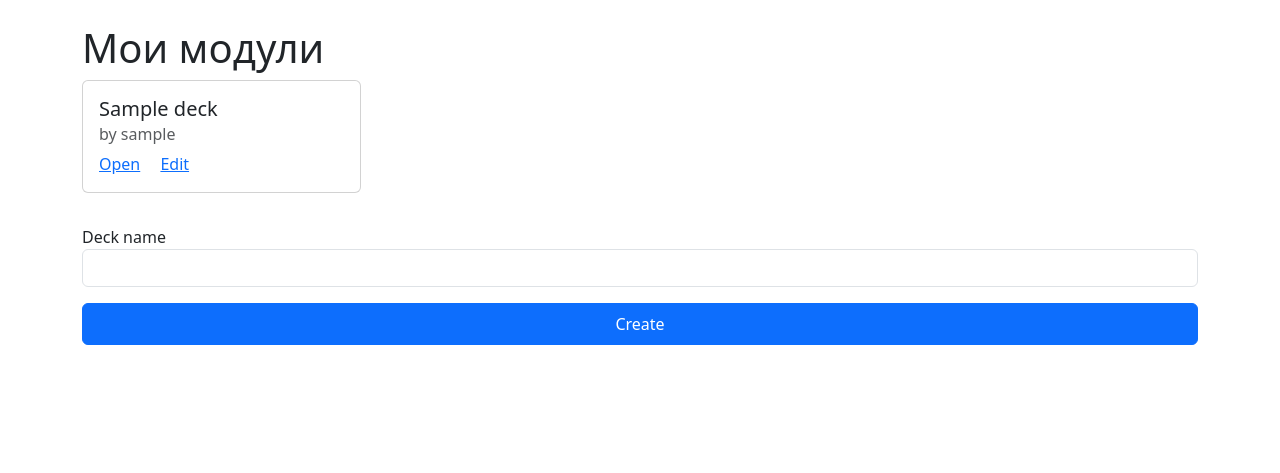
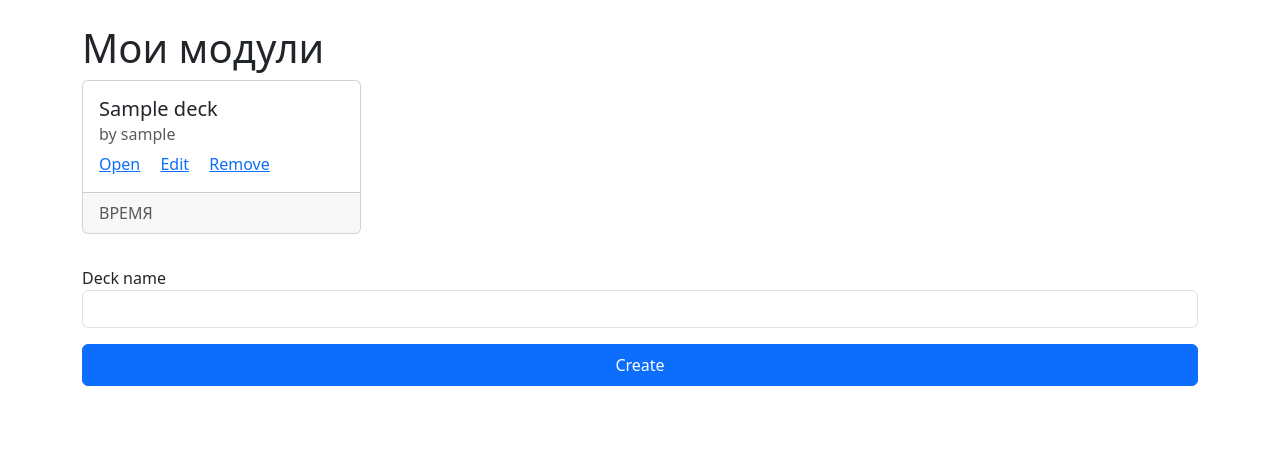
Before and after one commit to laxier/chinese2024FLASK, a Flask app: page /decks in a window 1280 px wide. Shown: the part 95-568 px from the top of the page. Run offline with Flask 3, Linux system fonts and the light colour scheme; a user stored in the database is signed in; tables that the repository leaves empty hold one stand-in row (values such as "Sample post"); some libraries are stand-ins or nearby versions.

Commit message:
красивые карточки и блоки для сетов.

```diff
--- a/app/templates/sets.html
+++ b/app/templates/sets.html
@@ -7,22 +7,27 @@
             {% if decks %}
                 {% for deck in decks %}
                     {#            {% for deck, time in zip2 %}#}
-                <div class="col-md-3 mb-3"> <!-- Используем Bootstrap для создания колонок по 4 элемента в строке -->
+                    <div class="col-md-3 mb-3">
+                        <!-- Используем Bootstrap для создания колонок по 4 элемента в строке -->
                         <div class="card" style="width: 100%;">
                             <div class="card-body">
                                 <h5 class="card-title">{{ deck.name }}</h5>
                                 <h6 class="card-subtitle mb-2 text-muted">by {{ deck.creator.username }}</h6>
                                 <a href="/deck/{{ deck.id }}" class="card-link">Open</a>
+                                {% if current_user.id == deck.creator_id or current_user.username == 'admin' %}
                                     <a href="/edit_deck/{{ deck.id }}" class="card-link">Edit</a>
+                                {% endif %}
+                                <a href="/remove_deck/{{ deck.id }}" class="card-link">Remove</a>
                             </div>
-                        {#                        <div class="card-footer text-muted">#}
-                        {#                            {{ time }}#}
-                        {#                        </div>#}
+                            <div class="card-footer text-muted">
+                                ВРЕМЯ
+                            </div>
                         </div>
                     </div>
                     {% if loop.index is divisibleby 4 %}
                         <!-- Добавляем условие для открытия нового ряда после каждых 4 элементов -->
-                    </div><div class="d-flex flex-row bd-highlight mb-3">
+                        </div>
+                        <div class="d-flex flex-row bd-highlight mb-3">
                     {% endif %}
                 {% endfor %}
             </div>
```
Lines whose indentation alone changed are shown as unchanged.
